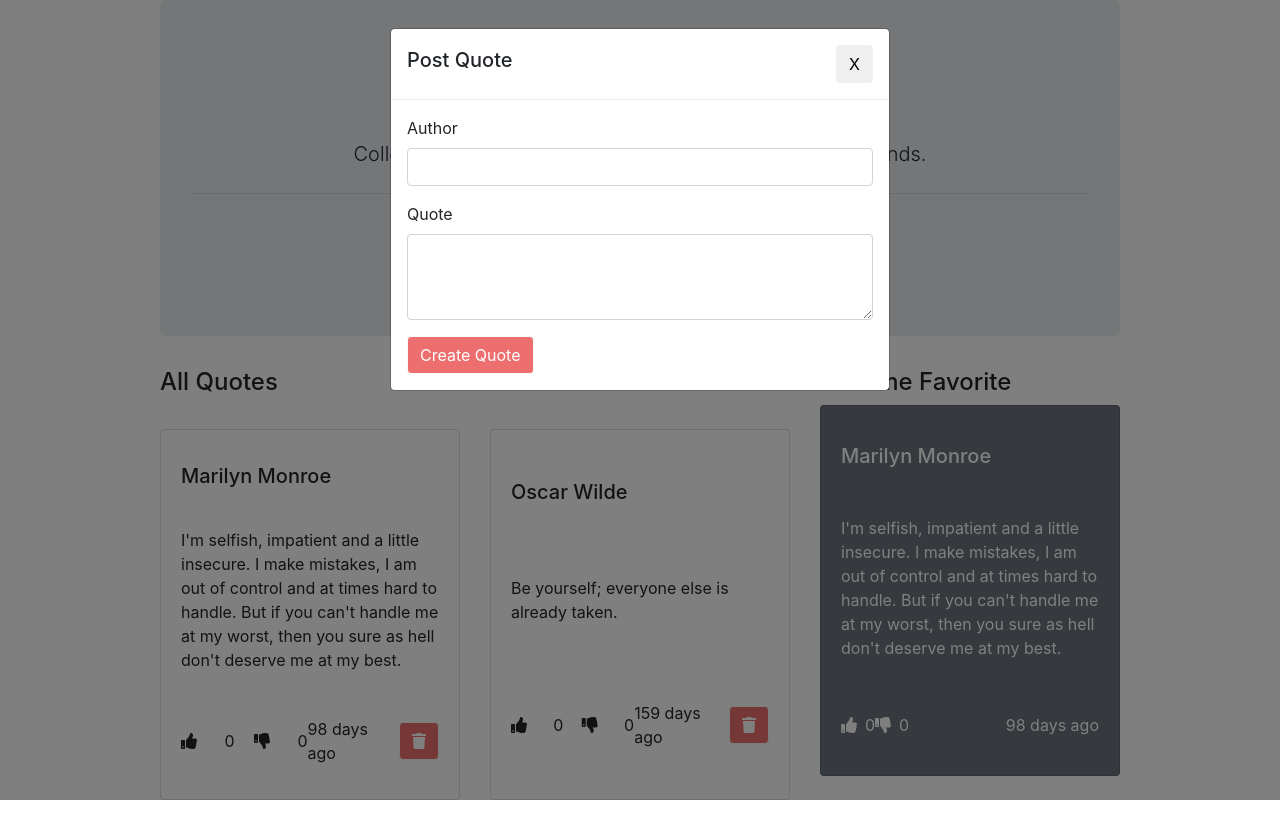
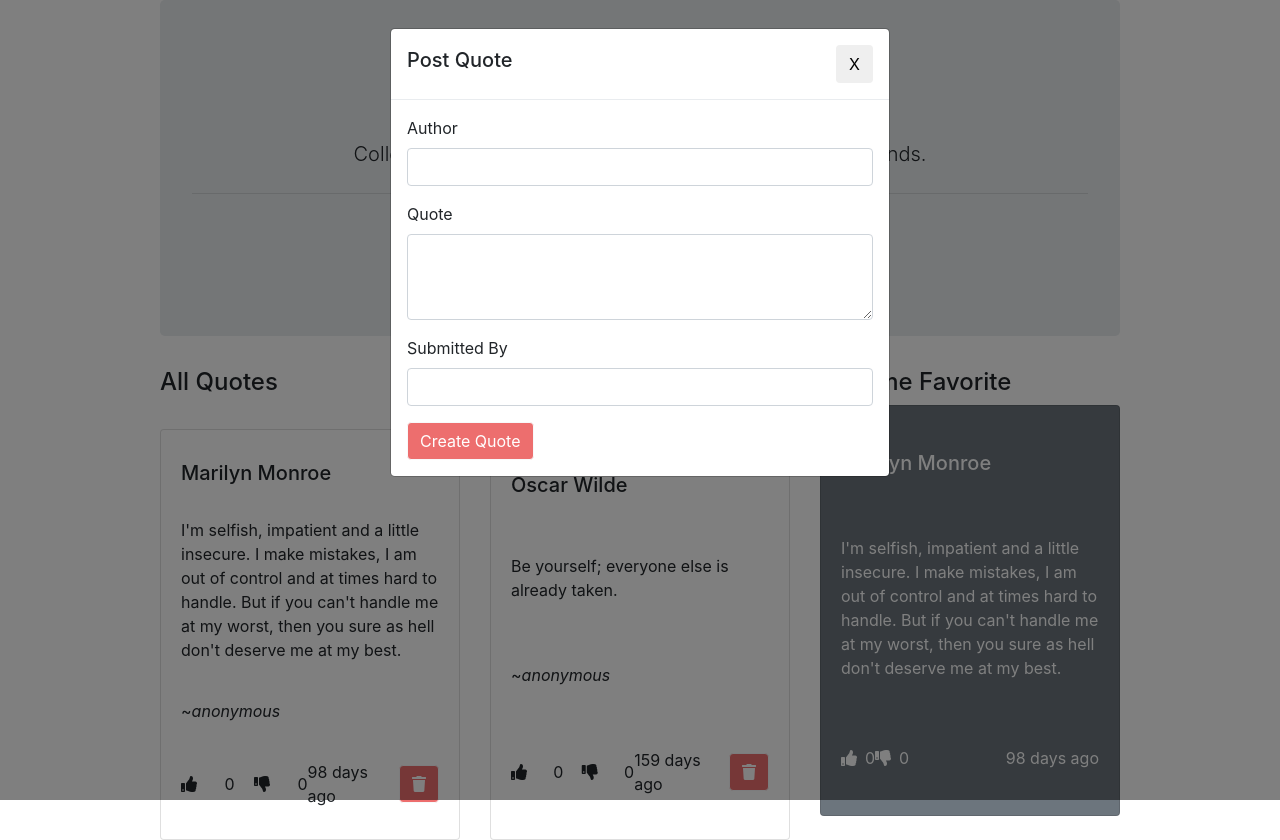
Before and after one commit to bryanbill/quotes, an Angular app: page / in a window 1280 px wide. Both pictures are taken after a click on the button "Create Quote". Before the commit the page ends 800 px from the top, so only its background shows below. Built offline with nearby package versions, Linux system fonts and the light colour scheme.

Commit message:
fix:qoutes model - added submitted by and form validation

```diff
--- a/src/app/form/form.component.html
+++ b/src/app/form/form.component.html
@@ -7,5 +7,8 @@
     <textarea class="form-control" id="quote" rows="3" [(ngModel)]="quote" required="true"></textarea>
 </div>
 
-
+<div class="mb-3">
+    <label for="quote" class="form-label">Submitted By</label>
+    <input class="form-control" id="creator" rows="3" [(ngModel)]="submittedBy" required="true">
+</div>
 <button (click)="createQuote()" class="btn btn-primary" type="submit" data-bs-dismiss="modal">Create Quote</button>
--- a/src/app/form/form.component.ts
+++ b/src/app/form/form.component.ts
@@ -8,6 +8,7 @@ import { QuoteModel, Quote } from '../models/quote.model';
 export class FormComponent implements OnInit {
   quote!: string;
   author!: string;
+  submittedBy!: string;
 
   @Output() newQuoteEvent = new EventEmitter<QuoteModel>();
   constructor() {}
@@ -15,14 +16,19 @@ export class FormComponent implements OnInit {
   ngOnInit(): void {}
 
   public createQuote(): void {
+    if (this.author && this.quote && this.submittedBy) {
       const quote: QuoteModel = new Quote(
         Date.now().toString(),
         this.quote,
         this.author,
         new Date(),
         0,
-      0
+        0,
+        this.submittedBy
       );
       this.newQuoteEvent.emit(quote);
+    } else {
+      alert('Fill all the fields');
     }
   }
+}
--- a/src/app/models/quote.model.ts
+++ b/src/app/models/quote.model.ts
@@ -5,6 +5,7 @@ export interface QuoteModel {
   createdOn: Date;
   upVotes: number;
   downVotes: number;
+  submittedBy: string;
 }
 
 export class Quote implements QuoteModel {
@@ -13,6 +14,7 @@ export class Quote implements QuoteModel {
   author: string;
   createdOn: Date;
   upVotes: number;
+  submittedBy: string;
   downVotes: number;
   constructor(
     id: string,
@@ -20,12 +22,14 @@ export class Quote implements QuoteModel {
     author: string,
     createdOn: Date,
     upVotes: number,
-    downVotes: number
+    downVotes: number,
+    submittedBy: string
   ) {
     this.id = id;
     this.quote = quote;
     this.author = author;
     this.createdOn = createdOn;
+    this.submittedBy = submittedBy;
     this.upVotes = upVotes;
     this.downVotes = downVotes;
   }
--- a/src/app/quote.mock.ts
+++ b/src/app/quote.mock.ts
@@ -7,7 +7,8 @@ export const QUOTES: QuoteModel[] = [
     'Marilyn Monroe',
     new Date('2022-01-01'),
     0,
-    0
+    0,
+    'anonymous'
   ),
   new Quote(
     '2',
@@ -15,6 +16,7 @@ export const QUOTES: QuoteModel[] = [
     'Oscar Wilde',
     new Date('2021-11-01'),
     0,
-    0
+    0,
+    'Willock'
   ),
 ];
--- a/src/app/quotes/quotes.component.html
+++ b/src/app/quotes/quotes.component.html
@@ -6,6 +6,7 @@
                 <p class="card-text">
                     {{quote.quote}}
                 </p>
+                <p class="pull-right">~<i>anonymous</i></p>
 
                 <div class="d-flex w-100 justify-content-between align-items-center">
                     <div class="d-flex w-50 w-md-25  align-items-center justify-content-between">
--- a/src/styles.css
+++ b/src/styles.css
@@ -23,3 +23,6 @@ body {
 .backdrop {
   background-image: url("https://encrypted-tbn0.gstatic.com/images?q=tbn:ANd9GcSGXX_khuSMMLASNZSLkIgobn9G2LegZ1uW1_ltwloGdIa8is9xhhfYu-VRTRzuy31vkbs&usqp=CAU");
 }
+.pull-right {
+  float: right;
+}
```
Lines whose indentation alone changed are shown as unchanged.
